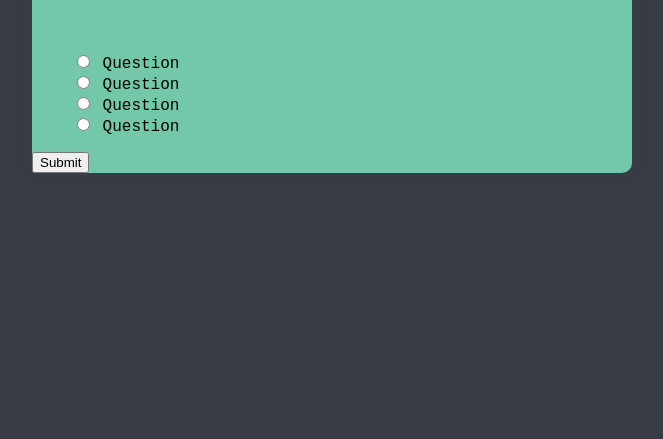
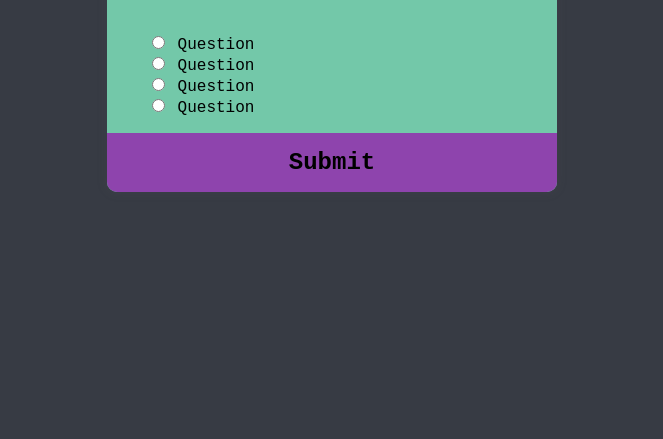
Before and after one commit to Hamed-Aljamry/quizApp, a plain HTML site: page index.html in a window 1280 px wide. Shown: the part 361-800 px from the top of the page, without its empty margins (308-971 px from the left). Drawn offline with Linux system fonts and the light colour scheme; a web font is replaced by a local one.

Commit message:
css done for now

```diff
--- a/style.css
+++ b/style.css
@@ -21,8 +21,9 @@ body {
   background-color: #73c8a9;
   border-radius: 10px;
   box-shadow: 0 0 10px 2px rgba(100, 100, 100, 0.1);
-  width: 600px;
+  width: 450px;
   max-width: 100%;
+  overflow: hidden;
 }
 
 
@@ -33,9 +34,23 @@ body {
 
 ul {
   list-style-type: none;
-
 }
 
 .button {
-  background-color: ;
+  background-color: #8e44ad;
+  border: none;
+  color: black;
+  display: block;
+  font-family: inherit;
+  width: 100%;
+  padding: 1rem;
+  cursor: pointer;
+  font-size: 1.5rem;
+  font-weight: bold;
 }
+
+.button:hover {
+  color: purple;
+  background: black;
+  transition: 0.5s;
+}
```
